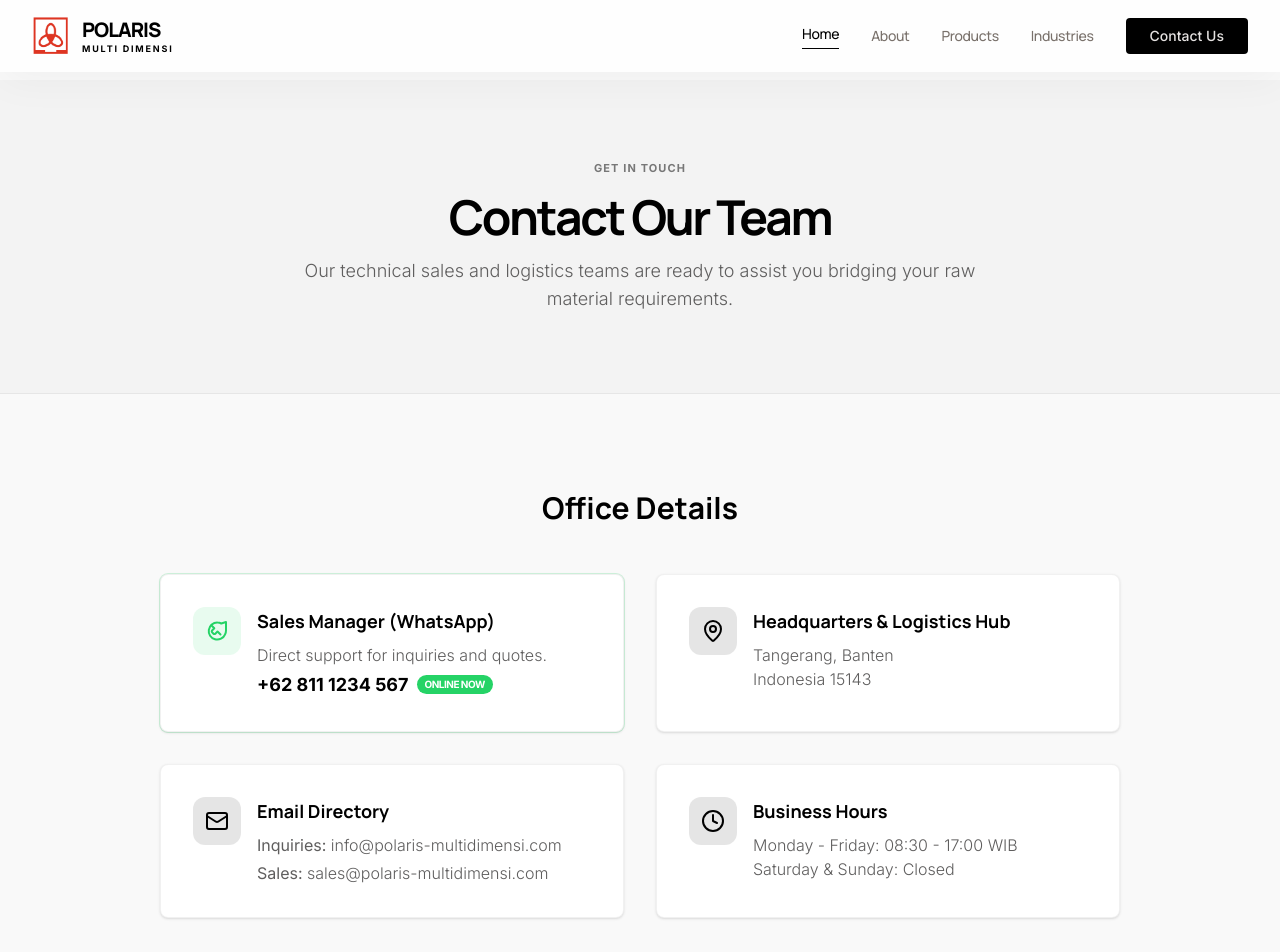
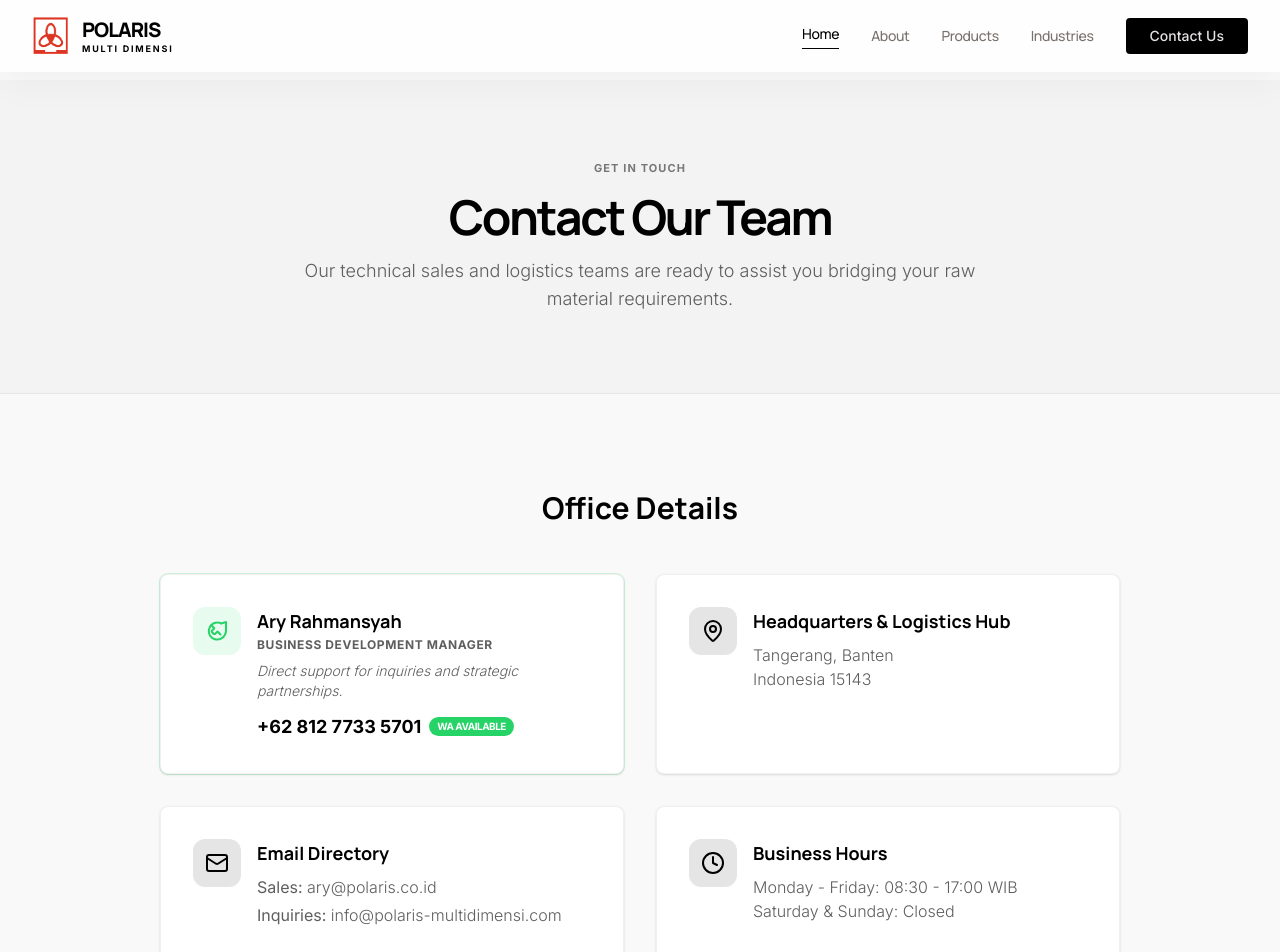
Before and after one commit to Morenozio/polaris, a Next.js app: page /contact in a window 1280 px wide. Shown: the top 952 px of the page. Built offline with nearby package versions, Linux system fonts and the light colour scheme.

Commit message:
Set Ary Rahmansyah as primary contact for Business Development

```diff
--- a/src/app/contact/page.tsx
+++ b/src/app/contact/page.tsx
@@ -42,16 +42,17 @@ export default function ContactPage() {
               </svg>
             </div>
             <div>
-              <h3 className="font-bold text-lg text-black font-headline mb-2 text-[#25D366]">Sales Manager (WhatsApp)</h3>
-              <p className="text-secondary font-light mb-1">Direct support for inquiries and quotes.</p>
+              <h3 className="font-bold text-lg text-black font-headline mb-0.5 text-[#25D366]">Ary Rahmansyah</h3>
+              <p className="text-xs font-bold text-secondary uppercase tracking-wider mb-2">Business Development Manager</p>
+              <p className="text-secondary font-light mb-3 text-sm italic">Direct support for inquiries and strategic partnerships.</p>
               <a
-                href="https://wa.me/628111234567?text=Hello%20Polaris,%20I%20would%20like%20to%20inquire%20about%20chemical%20raw%20materials."
+                href="https://wa.me/6281277335701?text=Hello%20Ary,%20I%20would%20like%20to%20inquire%20about%20chemical%20raw%20materials%20from%20PT%20Polaris."
                 target="_blank"
                 rel="noopener noreferrer"
                 className="text-lg font-bold text-black hover:text-[#25D366] transition-colors inline-flex items-center gap-2"
               >
-                +62 811 1234 567
-                <span className="text-[10px] bg-[#25D366] text-white px-2 py-0.5 rounded-full uppercase tracking-tighter">Online Now</span>
+                +62 812 7733 5701
+                <span className="text-[10px] bg-[#25D366] text-white px-2 py-0.5 rounded-full uppercase tracking-tighter">WA Available</span>
               </a>
             </div>
           </div>
@@ -73,8 +74,8 @@ export default function ContactPage() {
             </div>
             <div>
               <h3 className="font-bold text-lg text-black font-headline mb-2">Email Directory</h3>
-              <p className="text-secondary font-light mb-1"><strong>Inquiries:</strong> info@polaris-multidimensi.com</p>
-              <p className="text-secondary font-light"><strong>Sales:</strong> sales@polaris-multidimensi.com</p>
+              <p className="text-secondary font-light mb-1"><strong>Sales:</strong> ary@polaris.co.id</p>
+              <p className="text-secondary font-light"><strong>Inquiries:</strong> info@polaris-multidimensi.com</p>
             </div>
           </div>
 
--- a/src/components/Footer.tsx
+++ b/src/components/Footer.tsx
@@ -33,7 +33,7 @@ export default function Footer() {
         <div>
           <h4 className="font-body text-xs tracking-wide uppercase font-bold mb-6 text-stone-900 dark:text-stone-100">Contact</h4>
           <p className="text-xs text-stone-500 mb-2">Tangerang, Banten, Indonesia</p>
-          <p className="text-xs text-stone-500 mb-2">+62 811 1234 567</p>
+          <p className="text-xs text-stone-500 mb-2">+62 812 7733 5701</p>
           <p className="text-xs text-stone-500">info@polaris-multidimensi.com</p>
         </div>
       </div>
--- a/src/components/WhatsAppButton.tsx
+++ b/src/components/WhatsAppButton.tsx
@@ -3,8 +3,8 @@ import { MessageCircle } from 'lucide-react';
 import styles from './WhatsAppButton.module.css';
 
 export default function WhatsAppButton() {
-  const phoneNumber = "628111234567";
-  const message = "Hello PT Polaris, I would like to request a quote for chemical raw materials.";
+  const phoneNumber = "6281277335701";
+  const message = "Hello Ary, I would like to request a quote for chemical raw materials from PT Polaris.";
 
   const waLink = `https://wa.me/${phoneNumber}?text=${encodeURIComponent(message)}`;
 
```
